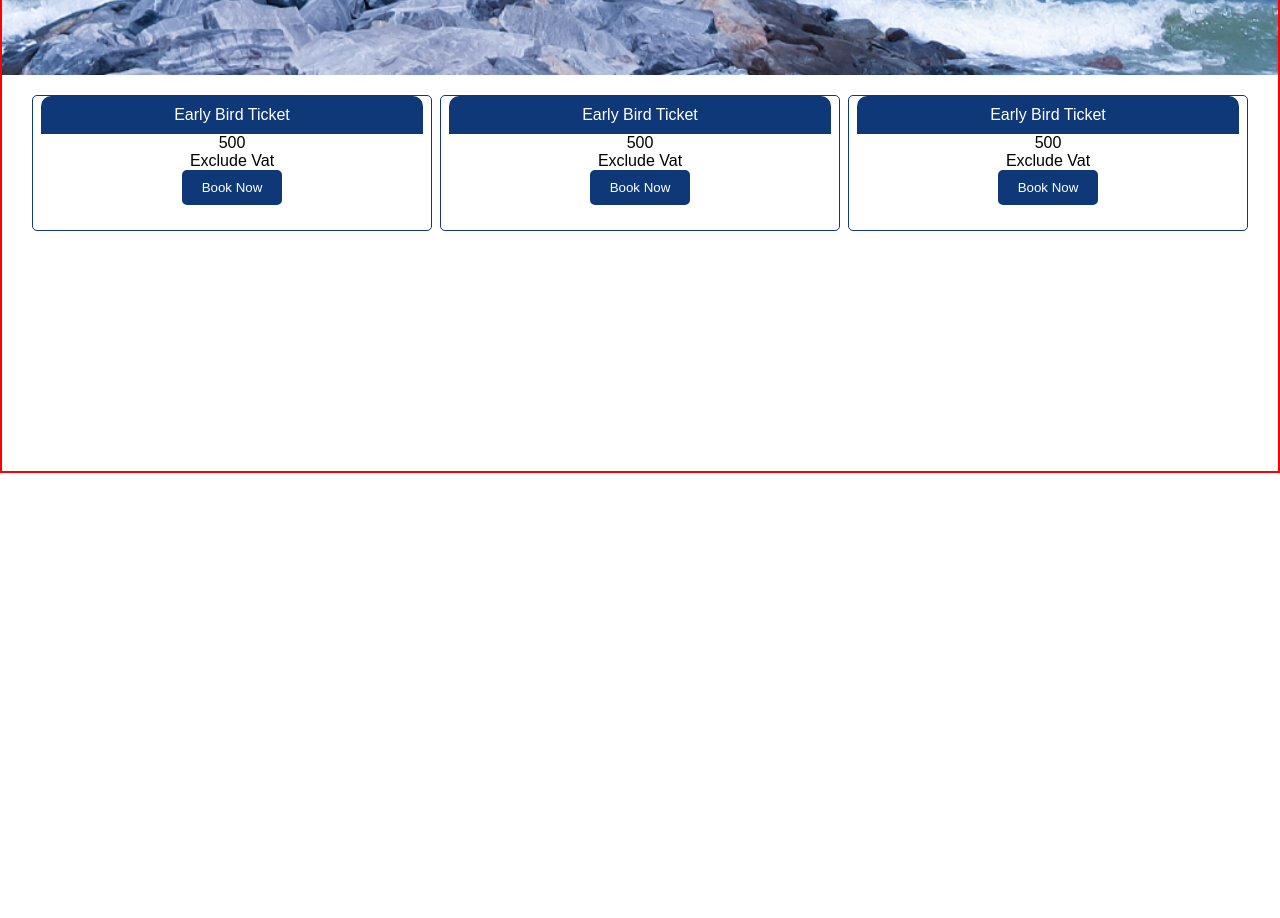
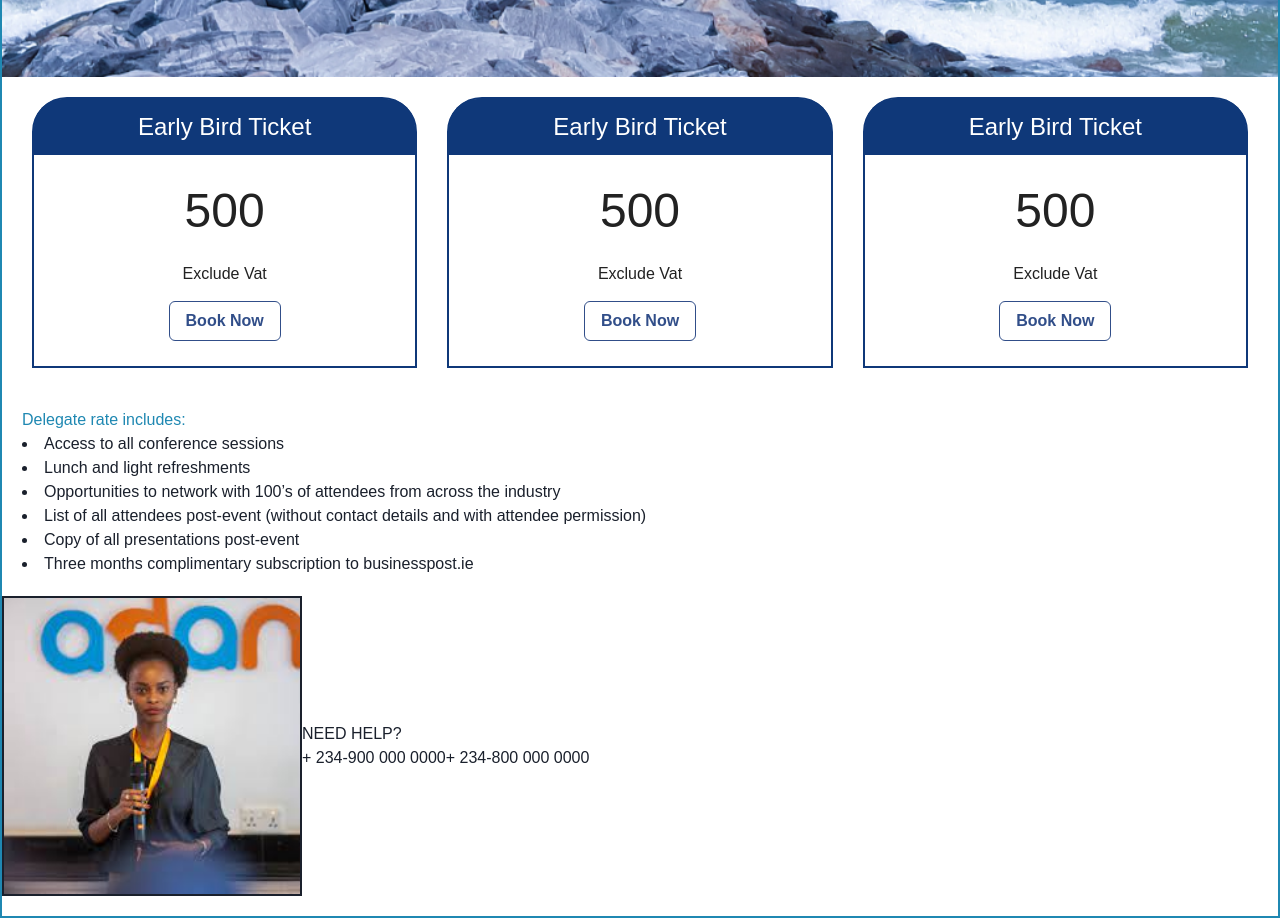
Before and after one commit to thomasAmara/Lagos-Economic-Summit, a React (Create React App) app: page /BookNow in a window 1280 px wide. Shown: the part 480-1398 px from the top of the page. Before the commit the page ends 953 px from the top, so only its background shows below. Built offline with nearby package versions, Linux system fonts and the light colour scheme.

Commit message:
Book now page and sponsor page

```diff
--- a/src/Pages/Book.jsx
+++ b/src/Pages/Book.jsx
@@ -1,5 +1,7 @@
 import React from "react";
 import "../Styles/BookNow.css";
+import Speaker from "../Assets/speaker2.jpeg";
+import { Box, Image, Button, SimpleGrid } from "@chakra-ui/react";
 
 export default function Book() {
   const profile = [
@@ -32,21 +34,78 @@ export default function Book() {
           Lagos Climate Summit
         </text>
       </div>
-      <div className="topContainer">
+      <Box margin='0 auto' className="topContainer">
+        <SimpleGrid
+          columns={[2, null, 3]}
+          width="100%"
+          minChildWidth="320px"
+          spacing="30px"
+        >
           {profile.map((item, index) => (
-          <div className="profileContainer" key={index}>
+            <Box
+              key={index}
+              border="2px"
+              borderColor="#0F3879"
+              borderTopRadius="35px"
+            >
               <div className="profileHeader">{item.name}</div>
               <div className="detailsContainer">
-              <div>{item.price}</div>
-              <div>Exclude Vat</div>
+                <div className="priceText">{item.price}</div>
+                <div className="vat">Exclude Vat</div>
                 <div className="buttonContainer">
-                <button className="bookButton">Book Now</button>
+                  <Button colorScheme="facebook" variant="outline">
+                    Book Now
+                  </Button>
+                  {/* <button className="bookButton"></button> */}
                 </div>
               </div>
-          </div>
+            </Box>
+          ))}
+        </SimpleGrid>
+      </Box>
+      <Box margin='0 auto' className="midContainer">
+        <div className="delegateText">
+          <text className="delegate">Delegate rate includes:</text>
+          {Text.map((item, index) => (
+            <li>{item.name}</li>
           ))}
         </div>
-      <div className="midContainer"></div>
+      </Box>
+      <Box display='flex' margin='0 auto' justifyContent='flex-start' width='100%' maxWidth='1280px'>
+      <div className="helpContainer">
+        <Box width="300px" height="300px" border="2px">
+          <Image src={Speaker} width="100%" height="100%" alt="adanian" />
+        </Box>
+        <Box border='5px'>
+          <Box>NEED HELP?</Box>
+          <Box>
+            <text>+ 234-900 000 0000</text>
+            <text>+ 234-800 000 0000</text>
+          </Box>
+        </Box>
+      </div>
+      </Box>
     </div>
   );
 }
+
+const Text = [
+  {
+    name: "Access to all conference sessions",
+  },
+  {
+    name: " Lunch and light refreshments",
+  },
+  {
+    name: "Opportunities to network with 100’s of attendees from across the industry",
+  },
+  {
+    name: "List of all attendees post-event (without contact details and with attendee permission)",
+  },
+  {
+    name: "Copy of all presentations post-event",
+  },
+  {
+    name: "Three months complimentary subscription to businesspost.ie",
+  },
+];
--- a/src/Pages/Sponsors.jsx
+++ b/src/Pages/Sponsors.jsx
@@ -1,22 +1,154 @@
-import React from 'react'
+import React from "react";
+import { Box, Text, Image, Button, SimpleGrid } from "@chakra-ui/react";
+import Bolt from "../Assets/Bolts.png";
 
 export default function Sponsors() {
   return (
-    <div>
-      Sponsor Page
-      <div>
-        Image
-      </div>
-      <div>
-        Ticket
-      </div>
-      <div>
-        Delegate rate
-      </div>
-      <div className='helpSection'>
-            <div>1</div>
-            <div>2</div>
-      </div>
-    </div>
-  )
+    <Box>
+      <Box>
+        <Box display="flex" flexDirection="column" width='100%' py='20px'  px='25px' justifyContent="center">
+          <Box width='50%' display='flex' justifyContent='center' p='10px' mb='20px' alignItems='center' margin='0 auto' >
+            <Text alignItems="center" fontSize="20px">
+              Sponsors
+            </Text>
+          </Box>
+
+          <SimpleGrid minChildWidth="150px">
+            {Sponsor.map((item, index) => (
+              <Box
+                key={index}
+                backgroundImage={`url(${process.env.PUBLIC_URL}${item.imageURL})`}
+                backgroundSize="cover"
+                backgroundPosition="center"
+                minHeight="150px"
+                maxWidth="150px"
+                width="100%"
+                display="flex"
+                alignItems="center"
+                backgroundColor="#383838"
+                color="#FFF"
+                border="2px"
+                justifyContent="center"
+              >
+                {item.name}
+              </Box>
+            ))}
+          </SimpleGrid>
+
+          <Box width='50%' display='flex' justifyContent='center' p='10px' mb='20px' alignItems='center' margin='0 auto'>
+            <Button size="lg" maxWidth="300px" colorScheme="facebook">
+              Become A Sponsor
+            </Button>
+          </Box>
+        </Box>
+        <Box display="flex" flexDirection="column" width='100%' py='20px'  px='25px' justifyContent="center">
+          <Box width='50%' display='flex' justifyContent='center' p='10px' mb='20px' alignItems='center' margin='0 auto' >
+            <Text alignItems="center" fontSize="20px">
+              Sponsors
+            </Text>
+          </Box>
+
+          <SimpleGrid minChildWidth="150px">
+            {Sponsor.map((item, index) => (
+              <Box
+                key={index}
+                backgroundImage={`url(${process.env.PUBLIC_URL}${item.imageURL})`}
+                backgroundSize="cover"
+                backgroundPosition="center"
+                minHeight="150px"
+                maxWidth="150px"
+                width="100%"
+                display="flex"
+                alignItems="center"
+                backgroundColor="#383838"
+                color="#FFF"
+                border="2px"
+                justifyContent="center"
+              >
+                {item.name}
+              </Box>
+            ))}
+          </SimpleGrid>
+
+          <Box width='50%' display='flex' justifyContent='center' p='10px' mb='20px' alignItems='center' margin='0 auto'>
+            <Button size="lg" maxWidth="300px" colorScheme="facebook">
+              Become A  Exhibitor
+            </Button>
+          </Box>
+        </Box>
+        <Box display="flex" flexDirection="column" width='100%' py='20px'  px='25px' justifyContent="center">
+          <Box width='50%' display='flex' justifyContent='center' p='10px' mb='20px' alignItems='center' margin='0 auto' >
+            <Text alignItems="center" fontSize="20px">
+             Partner
+            </Text>
+          </Box>
+
+          <SimpleGrid minChildWidth="150px">
+            {Sponsor.map((item, index) => (
+              <Box
+                key={index}
+                backgroundImage={`url(${process.env.PUBLIC_URL}${item.imageURL})`}
+                backgroundSize="cover"
+                backgroundPosition="center"
+                minHeight="150px"
+                maxWidth="150px"
+                width="100%"
+                display="flex"
+                alignItems="center"
+                backgroundColor="#383838"
+                color="#FFF"
+                border="2px"
+                justifyContent="center"
+              >
+                {item.name}
+              </Box>
+            ))}
+          </SimpleGrid>
+
+          <Box width='50%' display='flex' justifyContent='center' p='10px' mb='20px' alignItems='center' margin='0 auto'>
+            <Button size="lg" maxWidth="300px" colorScheme="facebook">
+              Become A Partner
+            </Button>
+          </Box>
+        </Box>
+      </Box>
+      <Box className="helpSection">
+        <Box>1</Box>
+        <Box>2</Box>
+      </Box>
+    </Box>
+  );
 }
+
+const Sponsor = [
+  {
+    name: "Early Bird Ticket",
+    price: "500",
+    imageURL: "/Assets/Bolts.png",
+  },
+  {
+    name: "Early Bird Ticket",
+    price: "500",
+    imageURL: "/Assets/Bolts.png",
+  },
+  {
+    name: "Early Bird Ticket",
+    price: "500",
+    imageURL: "/Assets/Bolts.png",
+  },
+  {
+    name: "Early Bird Ticket",
+    price: "500",
+    imageURL: "/Assets/Bolts.png",
+  },
+  {
+    name: "Early Bird Ticket",
+    price: "500",
+    imageURL: "/Assets/Bolts.png",
+  },
+  {
+    name: "Early Bird Ticket",
+    price: "500",
+    imageURL: "/Assets/Bolts.png",
+  },
+];
--- a/src/Styles/BookNow.css
+++ b/src/Styles/BookNow.css
@@ -1,5 +1,5 @@
-.backgroundImage{
-    background-image: url('../Assets/mainImg.png');
+.backgroundImage {
+  background-image: url("../Assets/mainImg.png");
   background-position: 100%;
   background-size: cover;
   height: 50vh;
@@ -7,65 +7,95 @@
   flex-direction: column;
   justify-content: center;
   align-items: center;
-    color: #FFF
+  color: #fff;
 }
 
-.bookContainer{
- border: 2px solid red;
- height: 100vh
+.bookContainer {
+  display: flex;
+  flex-direction: column;
+  padding-bottom: 20px;
+  padding-top: 0%;
+  border: 2px solid #1f88b2;
+  /* height: 100vh; */
 }
-.topContainer{
+.topContainer {
   display: flex;
   flex-direction: row;
   justify-content: space-between;
+  flex-wrap: wrap;
+  max-width: 1280px;
+  width: 100%;
   /* padding-top: 20px; */
   padding: 20px 30px;
-
+  /* border: 2px solid #1ae56e */
 }
-.profileContainer{
-    max-width: 400px;
-    border-radius: 5px;
-    width:100%;
-    /* padding: 1px 2px; */
+/*
+.profileContainer {
+  max-width: 350px;
+  min-width: 240px;
+  width: 100%;
+  border-radius: 25px;
+  border-top-left-radius: 25px;
+  border-top-right-radius: 25px;
+  border-bottom-left-radius: 10px;
+  border-bottom-right-radius: 10px;
+  width: 100%;
   display: flex;
   justify-content: center;
   align-items: center;
   flex-direction: column;
-    border: 1px solid #0F3879
+  border: 1px solid #0f3879;
 }
-.profileHeader{
-    background-color: #0F3879;
+*/
+.profileHeader {
+  background-color: #0f3879;
   border: 2px;
   padding: 10px;
-    width: 96%;
-    color: #FFF;
+  width: 100%;
+  color: #fff;
   display: flex;
+  font-size: 24px;
   justify-content: center;
-    border-top-left-radius: 10px;
-    border-top-right-radius: 10px;
+  border-top-left-radius: 28px;
+  border-top-right-radius: 28px;
+
   align-items: center;
 }
-.detailsContainer{
+.detailsContainer {
   display: flex;
   justify-content: center;
   flex-direction: column;
   align-items: center;
 }
+.priceText {
+  margin-top: 20px;
+  font-size: 48px;
+  color: #222222;
+  font-weight: 500;
+}
+.vat {
+  padding-top: 10px;
+  padding-bottom: 15px;
+  margin-top: 5px;
+  font-size: 16px;
+  color: #222222;
+  font-weight: 500;
+}
 
-.nav-btn button{
+.nav-btn button {
   width: 50%;
-    background-color: #0F3879;
+  background-color: #0f3879;
   padding: 10px 0;
   color: white;
-    border: 1px solid #0F3879;
+  border: 1px solid #0f3879;
   margin-top: 20px;
 }
 .bookButton {
-    border: none;
+  border: 1px solid #0f3879;
   border-radius: 5px;
-    background-color:  #0F3879;
+  background-color: #fff;
   padding: 10px 20px;
-    color: white;
+  color: #0f3879;
   cursor: pointer;
   transition: background-color 0.3s ease;
 }
@@ -73,6 +103,26 @@ padding: 20px 30px;
   background-color: #1448a0;
 }
 
-.buttonContainer{
+.buttonContainer {
   margin-bottom: 25px;
 }
+
+.midContainer {
+  max-width: 1280px;
+  width: 100%;
+  padding: 20px;
+}
+
+.delegateText {
+}
+
+.delegate {
+  color: #1f88b2;
+}
+
+.helpContainer {
+  display: flex;
+  flex-direction: row;
+  justify-content: center;
+  align-items: center;
+}
--- a/src/index.js
+++ b/src/index.js
@@ -1,12 +1,15 @@
-import React from 'react';
-import ReactDOM from 'react-dom/client';
-import { BrowserRouter as Router} from "react-router-dom";
-import App from './App';
-import './Fonts/Poppins/Poppins-Regular.ttf'
+import React from "react";
+import ReactDOM from "react-dom/client";
+import { BrowserRouter as Router } from "react-router-dom";
+import App from "./App";
+import "./Fonts/Poppins/Poppins-Regular.ttf";
+import { ChakraProvider } from "@chakra-ui/react";
 
-const root = ReactDOM.createRoot(document.getElementById('root'));
+const root = ReactDOM.createRoot(document.getElementById("root"));
 root.render(
   <Router>
-    <App />
+    <ChakraProvider>
+      <App />
+    </ChakraProvider>
   </Router>
 );
```
Also changed, not shown: 1 other file (tests, documents, lock files or other folders). Lines whose indentation alone changed are shown as unchanged.
